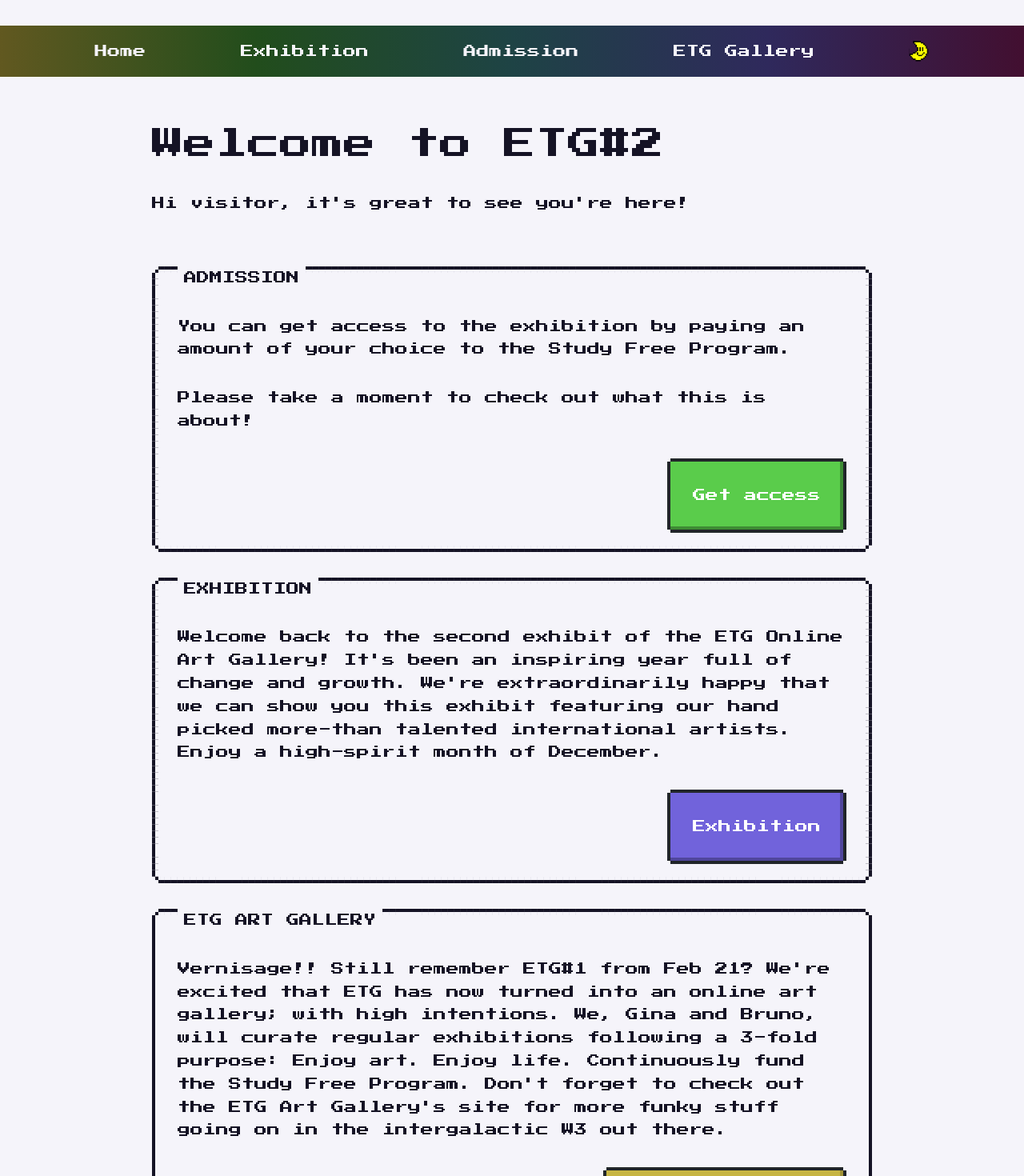
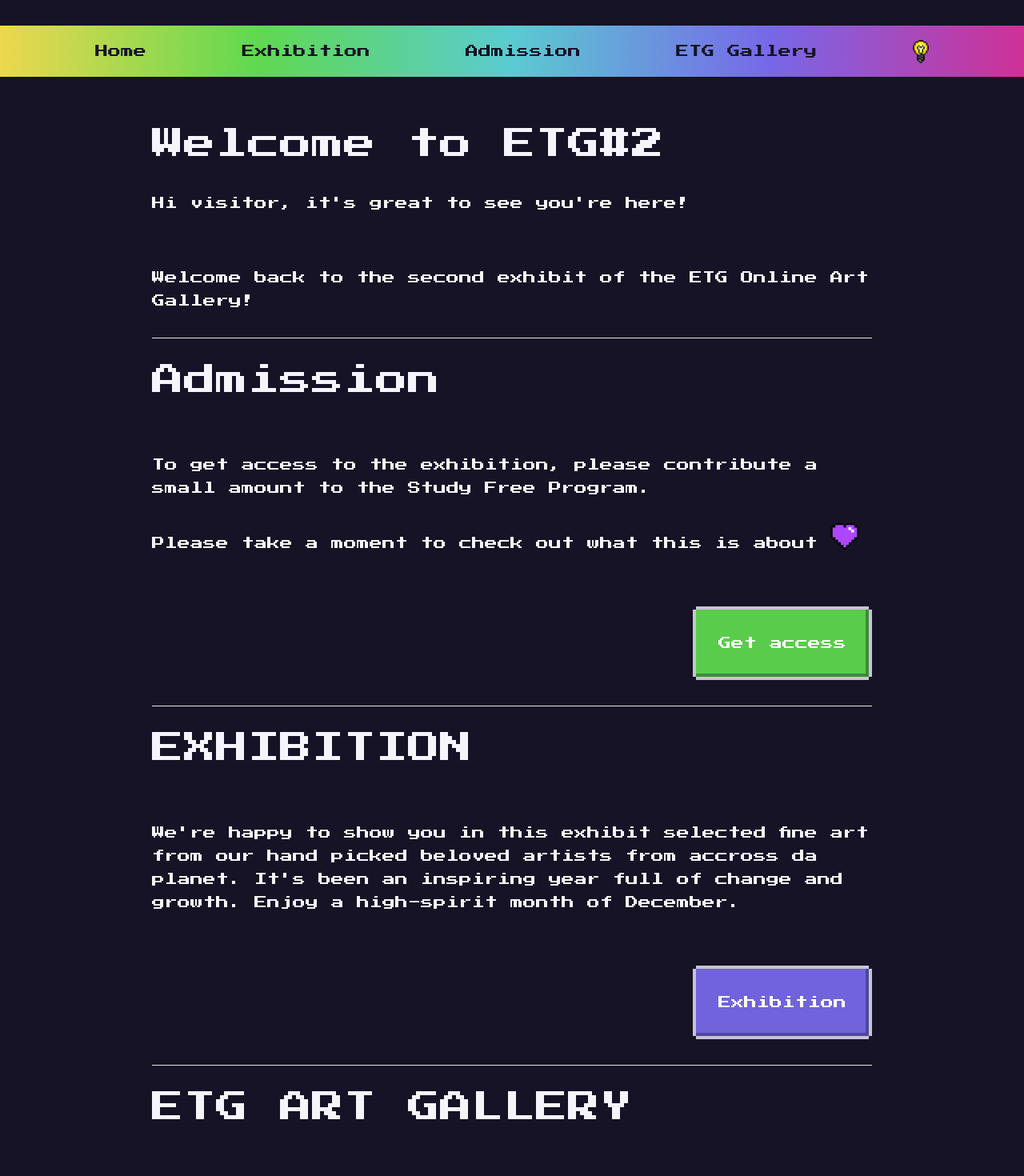
Before and after one commit to brunokalthoff/etg-2, a Next.js app: page / in a window 1280 px wide. Shown: the top 1470 px of the page at 80% size. Built offline with nearby package versions, Linux system fonts and the light colour scheme.

Commit message:
lfs config file

```diff
--- a/hooks/useDarkMode.js
+++ b/hooks/useDarkMode.js
@@ -1,9 +1,7 @@
 import { useEffect, useState } from "react";
 
 function useDarkMode() {
-  const [theme, setTheme] = useState(
-    typeof window !== "undefined" ? localStorage.theme : "dark"
-  );
+  const [theme, setTheme] = useState("dark");
   const colorTheme = theme === "dark" ? "light" : "dark";
 
   useEffect(() => {
--- a/pages/index.js
+++ b/pages/index.js
@@ -1,6 +1,8 @@
 import Head from "next/head";
 import Link from "next/link";
+import Image from "next/image";
 import styles from "../styles/Home.module.css";
+import heart from '../public/heart.svg'
 
 export default function Home() {
   return (
@@ -10,20 +12,18 @@ export default function Home() {
         <meta name="description" content="virtual art exhibition" />
         <link rel="icon" href="/favicon.ico" />
       </Head>
-
       <h1>Welcome to ETG#2</h1>
       <p className="mt-0">
         Hi visitor, it&apos;s great to see you&apos;re here!
       </p>
-
-      <div className="nes-container with-title is-rounded">
-        <span className="title">ADMISSION</span>
+      Welcome back to the second exhibit of the ETG Online Art Gallery!
+      <hr />
+      <h1>Admission</h1>
       <p>
-          You can get access to the exhibition by paying an amount of your
-          choice to the Study Free Program.
+        To get access to the exhibition, please contribute a small amount to the Study Free Program.
+<br /><br />
+        Please take a moment to check out what this is about <Image src={heart} />
       </p>
-        <p>Please take a moment to check out what this is about!</p>
-
       <div className={styles.button}>
         <Link href="/admission">
           <a type="button" className="button-enter nes-btn is-green">
@@ -31,18 +31,14 @@ export default function Home() {
           </a>
         </Link>
       </div>
-      </div>
-
-      <div className="nes-container with-title is-rounded">
-        <span className="title">EXHIBITION</span>
+      <hr />
+      <h1>EXHIBITION</h1>
       <p>
-          Welcome back to the second exhibit of the ETG Online Art Gallery!
-          It&apos;s been an inspiring year full of change and growth. We&apos;re
-          extraordinarily happy that we can show you this exhibit featuring our
-          hand picked more-than talented international artists. Enjoy a
+        We&apos;re happy to show you in this exhibit selected fine art from
+         our hand picked beloved artists from accross da planet.
+        It&apos;s been an inspiring year full of change and growth. Enjoy a
         high-spirit month of December.
       </p>
-
       <div className={styles.button}>
         <Link href="/admission">
           <a type="button" className="button-enter nes-btn is-purple">
@@ -50,18 +46,16 @@ export default function Home() {
           </a>
         </Link>
       </div>
-      </div>
-      <div className="nes-container with-title is-rounded">
-        <span className="title">ETG ART GALLERY</span>
+      <hr />
+      <h1>ETG ART GALLERY</h1>
       <p>
         Vernisage!! Still remember ETG#1 from Feb 21? We&apos;re excited that
-          ETG has now turned into an online art gallery; with high intentions.
-          We, Gina and Bruno, will curate regular exhibitions following a 3-fold
+        ETG has now turned into an online art gallery; with high intentions. We,
+        Gina and Bruno, will curate regular exhibitions following a 3-fold
         purpose: Enjoy art. Enjoy life. Continuously fund the Study Free
-          Program. Don&apos;t forget to check out the ETG Art Gallery&apos;s
-          site for more funky stuff going on in the intergalactic W3 out there.
+        Program. Don&apos;t forget to check out the ETG Art Gallery&apos;s site
+        for more funky stuff going on in the intergalactic W3 out there.
       </p>
-
       <div className={styles.button}>
         <Link href="/admission">
           <a type="button" className="button-enter nes-btn is-yellow">
@@ -70,6 +64,5 @@ export default function Home() {
         </Link>
       </div>
     </div>
-    </div>
   );
 }
```
Also changed, not shown: 2 other files (tests, documents, lock files or other folders). Lines whose indentation alone changed are shown as unchanged.
